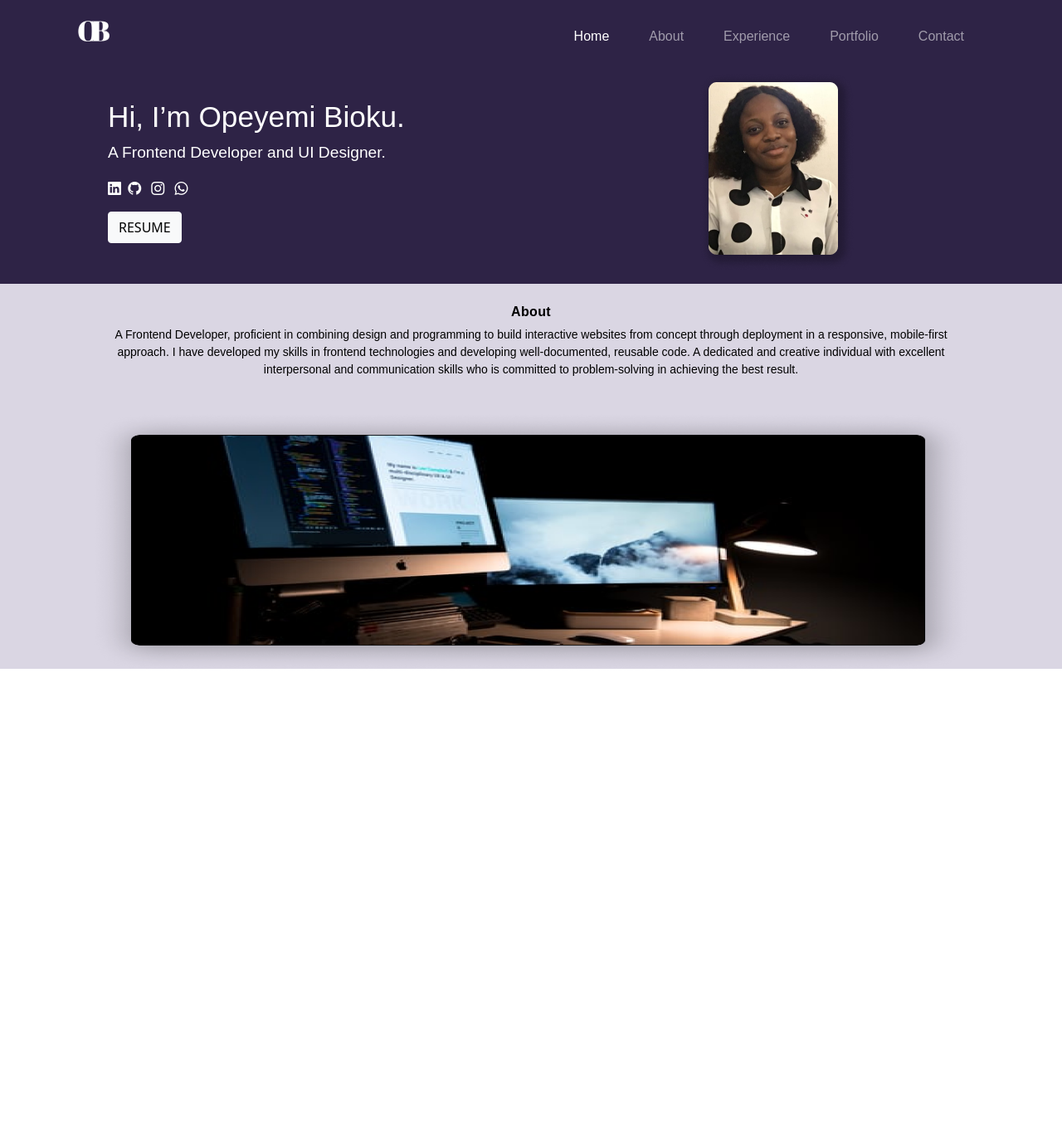
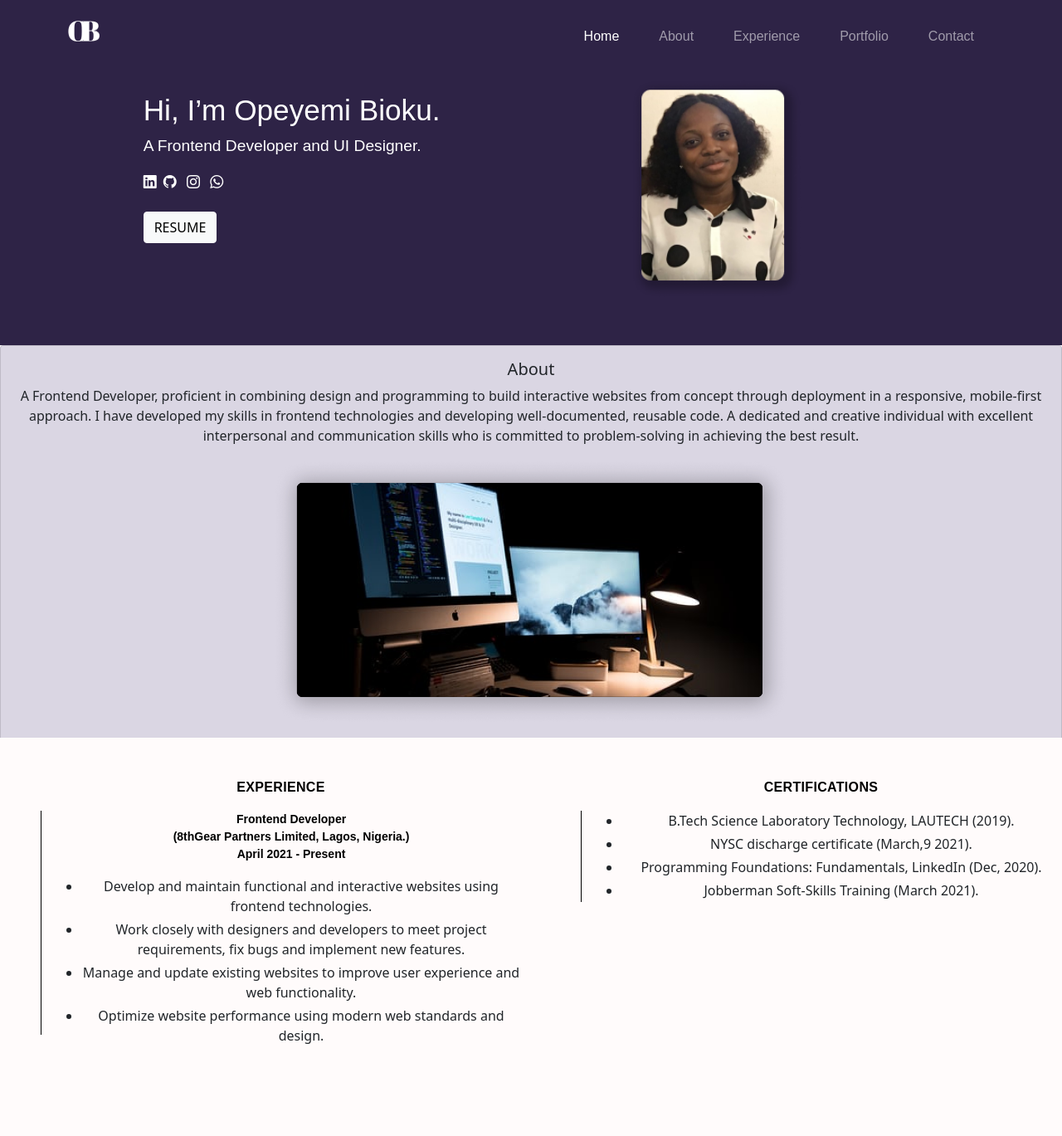
Before and after one commit to Opeyemi128/Portfolio, a plain HTML site: page index.html in a window 1280 px wide. Shown: the whole page at 83% size. Before the commit the page ends 1065 px from the top, so only its background shows below. Drawn offline with nearby package versions, Linux system fonts and the light colour scheme.

Commit message:
Modified about section

```diff
--- a/css/style.scss
+++ b/css/style.scss
@@ -2,6 +2,7 @@
 
 .hero-area{
     background-color: $prycolor;
+    height: 26rem;
 }
 //nav section start
 .nav-link{
@@ -25,7 +26,7 @@
 .aboutSection{
     @include section-1;
     background-color: $tercolor;
-    height: 29rem;
+    height: 32rem;
 }
 // .aboutSection-sm{
 //     @include section-1;
@@ -38,7 +39,25 @@
     @include body-text;
 }
 //about section end
+
+//experience section start
 .experience-bg{
-    background-color: $prycolor;
+    background-color: $seccolor;
     height: 30rem;
 }
+.experience-header{
+        @include nav-text;
+    }
+    .vl {
+        border-left: 1px solid black;
+        height: 16.875rem;
+      }
+    .experience-text{
+        @include body-text;
+        font-weight: 700;
+    }
+    .vl2{
+        border-left: 1px solid black;
+        height: 6.875rem;
+    }
+//experience section end
--- a/index.html
+++ b/index.html
@@ -12,7 +12,6 @@
 <body>
 <div class="hero-area">
   <!-- nav section start -->
-        <div class="row">
           <nav class="navbar navbar-expand-lg navbar-dark">
             <div class="container">
               <a class="navbar-brand" href="#"><img src="images/OB.png" class="w-50 h-50" alt=""></a>
@@ -40,44 +39,81 @@
               </div>
             </div>
           </nav>
-        </div>
           <!-- nav section end -->
-
           <!-- hero section start -->
-        <div class="container">
-          <div class="row">
-          <div class="col-md-7 col-sm-12 my-5 mx-5">
-            <h3 class="myName">Hi, I’m Opeyemi Bioku.</h3>
-            <p class="myIntro" >A Frontend Developer and UI Designer.</p>
+        <div class="row row-cols-1 row-cols-md-2 g-4 justify-content-center pt-4">
+          <div class="col-md-6">
+            <div class="">
+              <div class="card-body mx-5">
+                <h5 class="card-title myName">Hi, I’m Opeyemi Bioku.</h5>
+                <p class="card-text myIntro">A Frontend Developer and UI Designer.</p>
                 <div class="icons">
                   <i class="bi bi-linkedin"></i>
                   <i class="bi bi-github mx-1"></i>
                   <i class="bi bi-instagram mx-1"></i>
                   <i class="bi bi-whatsapp mx-1"></i>
                   </div>
-            <button type="button" class="btn btn-light mt-3">RESUME</button>
+                  <a href="#" class="btn btn-light mt-4">RESUME</a>
               </div>
-          <div class="col-md-5 h-25 w-25 my-3 d-none d-sm-none d-md-block">
-            <a href=""><img src="images/ope.png" alt=""></a>
+            </div>
+          </div>
+          <div class="col-md-4">
+            <div class="">
+              <img src="images/ope.png" class="card-img-top w-50 h-50 d-none d-sm-none d-md-block d-lg-block" alt="...">
+            </div>
           </div>
         </div>
         </div>
          <!-- hero section end -->
+
+        <!-- about section start -->
+        <div class="card text-center aboutSection">
+          <div class="card-body">
+            <h5 class="card-title">About</h5>
+            <p class="card-text">A Frontend Developer, proficient in combining design and programming to build interactive websites from concept through deployment in a responsive, mobile-first approach. I have developed my skills in frontend technologies and developing well-documented, reusable code. A dedicated and creative individual with excellent interpersonal and communication skills who is committed to problem-solving in achieving the best result.</p>
+            <div class="d-flex justify-content-center"><img src="images/image1.png" class="card-img-top w-50 h-25 d-none d-sm-none d-md-block d-lg-block" alt="...">
             </div>
-        <!-- about section start -->
-        <div class="row aboutSection">
-          <div class="container col-sm-10 col-md-12xaboutSection">
-            <h4 class="about-header text-center pt-4 mx-auto" >About</h4>
-          <p class="about-text text-center">A Frontend Developer, proficient in combining design and programming to build interactive websites from concept through deployment in a responsive, mobile-first approach. I have developed my skills in frontend technologies and developing well-documented, reusable code. A dedicated and creative individual with excellent interpersonal and communication skills who is committed to problem-solving in achieving the best result.
-          </p>
-            <img src="images/image1.png" class="d-none d-sm-none d-md-block d-lg-block w-100 h-50 py-4" alt="">
-            <div class="d-flex justify-content-center"><img src="images/ope.png" class="d-md-none d-lg-none d-sm-block " alt=""></div>
+            <div class="d-flex justify-content-center"><img src="images/ope.png" class="card-img-top w-50 h-25 d-md-none d-lg-none d-sm-block" alt="...">
             </div>
           </div>
+
         <!-- about section end -->
 
         <!-- experience section start -->
+        <div class="row">
+          <div class="experience-bg col-md-6 col-sm-12">
+          <p class="experience-header ms-5 pt-5">EXPERIENCE</p>
+          <div class="vl ms-5">
+            <p class="experience-text ms-4 my-0">Frontend Developer</p>
+            <p class="experience-text ms-4 my-0">(8thGear Partners Limited, Lagos, Nigeria.)</p>
+            <p class="experience-text ms-4">April 2021 - Present</p>
+            <ul class="list-group list-group-flush">
+              <li class="ms-5">Develop and maintain functional and interactive websites  using frontend technologies.</li>
+              <li class="ms-5 pt-1">Work closely with designers and developers to meet project requirements, fix bugs and implement new features.</li>
+              <li class="ms-5  pt-1">Manage and update existing websites to improve user experience and web functionality. </li>
+              <li class="ms-5 pt-1">Optimize website performance using modern web standards and design. </li>
+            </ul>
+          </div>
+        </div>
 
+        <div class="experience-bg col-md-6 col-sm-12">
+          <p class="experience-header ms-5 pt-5">CERTIFICATIONS</p>
+          <div class="vl2 ms-5">
+
+            <!-- <p class="experience-text ms-4 my-0">Frontend Developer</p>
+            <p class="experience-text ms-4 my-0">(8thGear Partners Limited, Lagos, Nigeria.)</p>
+            <p class="experience-text ms-4">April 2021 - Present</p> -->
+            <ul class="list-group list-group-flush">
+              <li class="ms-5">B.Tech Science Laboratory Technology, LAUTECH (2019).</li>
+              <li class="ms-5 pt-1">NYSC discharge certificate (March,9 2021).</li>
+              <li class="ms-5 pt-1">Programming Foundations: Fundamentals, LinkedIn (Dec, 2020).</li>
+              <li class="ms-5 pt-1">Jobberman Soft-Skills Training (March 2021).</li>
+            </ul>
+          </div>
+        </div>
+        </div>
+
+        <!-- experience section end -->
 
     <script src="https://cdn.jsdelivr.net/npm/bootstrap@5.1.3/dist/js/bootstrap.bundle.min.js" integrity="sha384-ka7Sk0Gln4gmtz2MlQnikT1wXgYsOg+OMhuP+IlRH9sENBO0LRn5q+8nbTov4+1p" crossorigin="anonymous"></script>
 </body>
```
Also changed, not shown: css/style.css, css/style.min.css, images/figma.jpg (added), 2 other files. Lines whose indentation alone changed are shown as unchanged.
